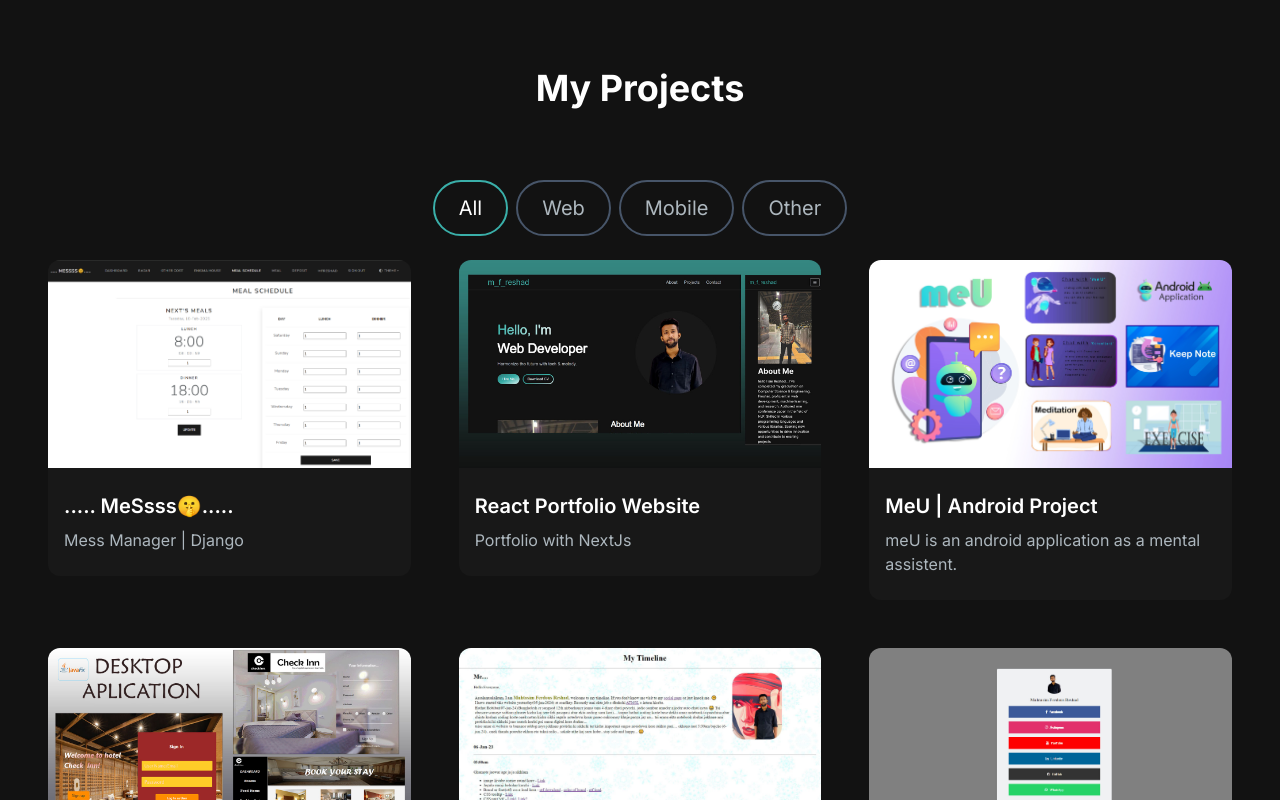
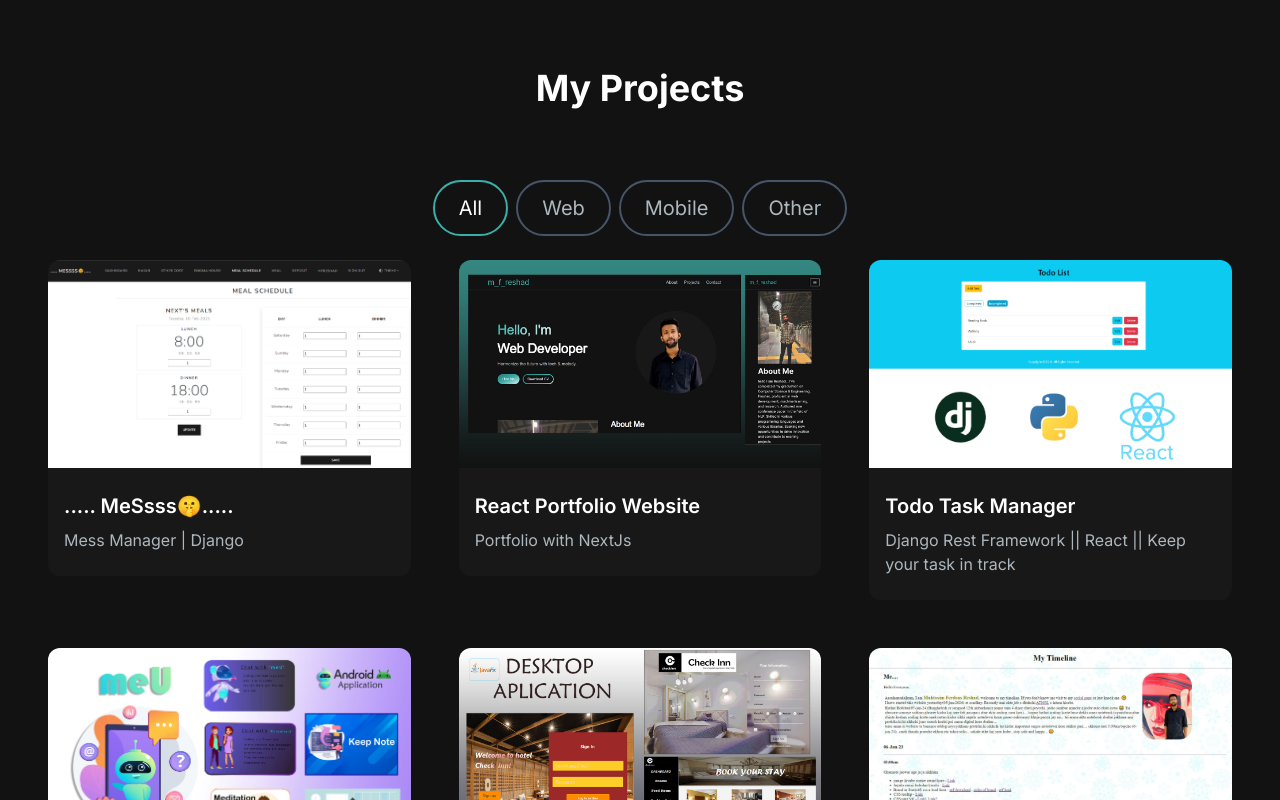
Before and after one commit to MFReshad/mfreshad-portfolio, a Next.js app: page / in a window 1280 px wide. Shown: the part 1409-2209 px from the top of the page. Built offline with nearby package versions, Linux system fonts and the light colour scheme.

Commit message:
Todo Task Manager

```diff
--- a/src/app/components/ProjectSection.jsx
+++ b/src/app/components/ProjectSection.jsx
@@ -23,6 +23,15 @@ const projectData = [
     previewUrl: "https://mfreshad.vercel.app/",
   },
   {
+    id: 5,
+    title: "Todo Task Manager",
+    description: "Django Rest Framework || React || Keep your task in track",
+    image: "images/projects/5.png",
+    tag: ["All", "Web"],
+    gitUrl: "https://github.com/MFReshad/Task-Manager",
+    previewUrl: "https://youtu.be/FpTzNfip-fU",
+  },
+  {
     id: 2,
     title: "MeU | Android Project",
     description: "meU is an android application as a mental assistent.",
@@ -41,7 +50,7 @@ const projectData = [
     previewUrl: "https://youtu.be/P7E23oxghlQ",
   },
   {
-    id: 5,
+    id: 6,
     title: "My Tiimeline",
     description: "time for entertainment",
     image: "images/projects/4.JPG",
@@ -50,7 +59,7 @@ const projectData = [
     previewUrl: "https://mfreshad.github.io/timeline/",
   },
   {
-    id: 6,
+    id: 7,
     title: "Contact Me",
     description: "All my link's list ",
     image: "images/projects/5.jpg",
```
Also changed, not shown: public/images/projects/5.png (added), public/images/projects/6.jpg (renamed from public/images/projects/5.jpg).
